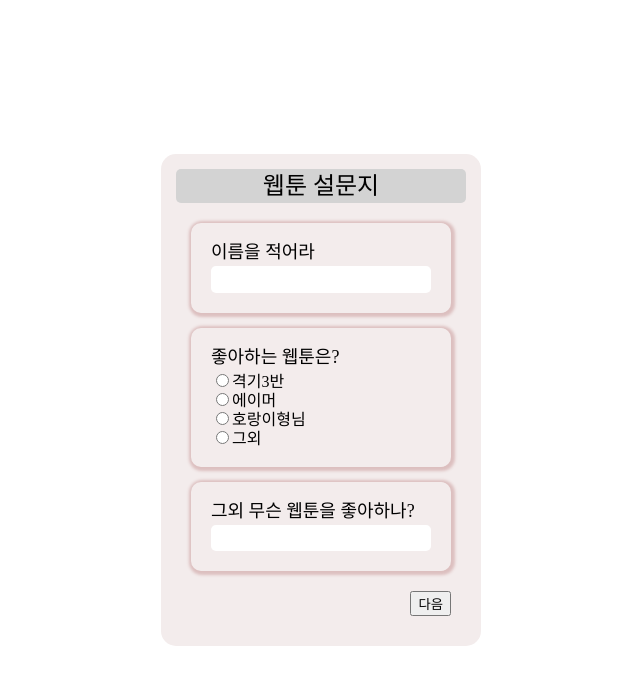
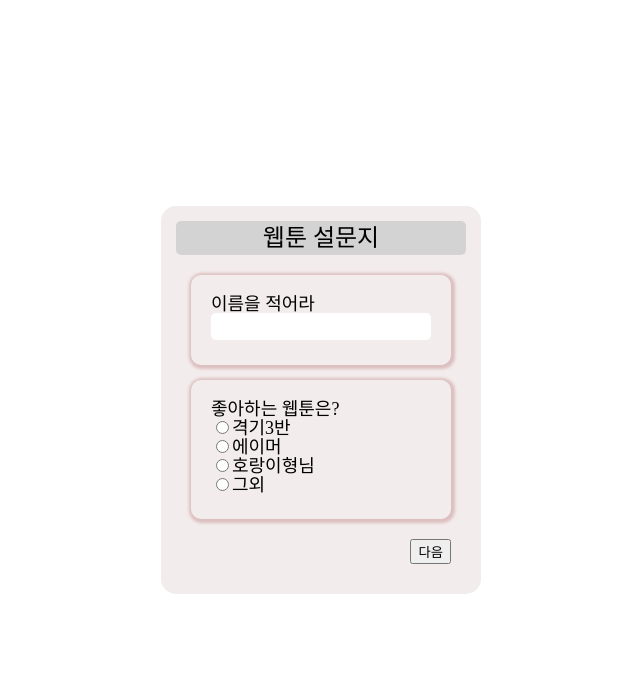
Before and after one commit to ShinEunJin/react-typescript-study, a React (Create React App) app: page /survey/0 in a window 1280 px wide. Shown: the top 684 px of the page, without its empty margins (319-959 px from the left). Built offline with nearby package versions, Linux system fonts and the light colour scheme.

Commit message:
dependList 상태 추가 관리

```diff
--- a/src/Composition/Form.tsx
+++ b/src/Composition/Form.tsx
@@ -10,22 +10,39 @@ interface FormProps {
     dependOnValue: string;
   };
   value: any;
+  dependList: any;
   setValue: Dispatch<SetStateAction<string>>;
+  setDependList: Dispatch<SetStateAction<string>>;
 }
 
 const Form = (props: FormProps) => {
   const handleChangeInputValue = useCallback(
-    (e: ChangeEvent<HTMLInputElement>, title: string) => {
+    (e: ChangeEvent<HTMLInputElement>, title: string, name?: string) => {
+      if (name) {
+        props.setDependList({ ...props.dependList, [name]: e.target.value });
+      }
       props.setValue({ ...props.value, [title]: e.target.value });
     },
     [props]
   );
 
+  const checkingDependList = (
+    list: { [key: string]: string },
+    dependOn: { dependOnName: string; dependOnValue: string }
+  ) => {
+    if (
+      dependOn.dependOnName in list &&
+      list[dependOn.dependOnName] === dependOn?.dependOnValue
+    )
+      return true;
+  };
+
   return (
+    <>
+      {!props.dependOn && props.type === "text" && (
         <div className="step-container">
-      <div className="step-container__title">{props.title}</div>
-
-      {props.type === "text" && (
+          <div className="step-container__title">
+            {props.title}
             <input
               className="step-container__input"
               type={props.type}
@@ -33,22 +50,46 @@ const Form = (props: FormProps) => {
               value={props.value[props.title] || ""}
               onChange={(e) => handleChangeInputValue(e, props.title)}
             />
+          </div>
+        </div>
       )}
 
-      {props.type === "singleChoice" &&
-        props.options &&
+      {props.type === "singleChoice" && (
+        <div className="step-container">
+          <div className="step-container__title">
+            {props.title}
+            {props.options &&
               props.options.map((v, i) => (
                 <div key={i}>
                   <input
                     type="radio"
                     name={props.name}
                     value={v}
-              onChange={(e) => handleChangeInputValue(e, props.title)}
+                    onChange={(e) =>
+                      handleChangeInputValue(e, props.title, props.name)
+                    }
                   />
                   <label>{v}</label>
                 </div>
               ))}
           </div>
+        </div>
+      )}
+
+      {props.dependOn && checkingDependList(props.dependList, props.dependOn) && (
+        <div className="step-container">
+          <div className="step-container__title">
+            {props.title}
+            <input
+              className="step-container__input"
+              type={props.type}
+              value={props.value[props.title] || ""}
+              onChange={(e) => handleChangeInputValue(e, props.title)}
+            />
+          </div>
+        </div>
+      )}
+    </>
   );
 };
 
--- a/src/Composition/Step.tsx
+++ b/src/Composition/Step.tsx
@@ -16,15 +16,21 @@ interface StepProps {
 
 const Step = (props: StepProps) => {
   const [value, setValue] = useState<any>({});
-
-  console.log(value);
+  const [dependList, setDependList] = useState<any>({});
 
   return (
     <>
       {props.list &&
         props.list.length > 0 &&
         props.list.map((v) => (
-          <Form key={v.title} {...v} value={value} setValue={setValue} />
+          <Form
+            key={v.title}
+            {...v}
+            value={value}
+            setValue={setValue}
+            dependList={dependList}
+            setDependList={setDependList}
+          />
         ))}
     </>
   );
```
Lines whose indentation alone changed are shown as unchanged.
